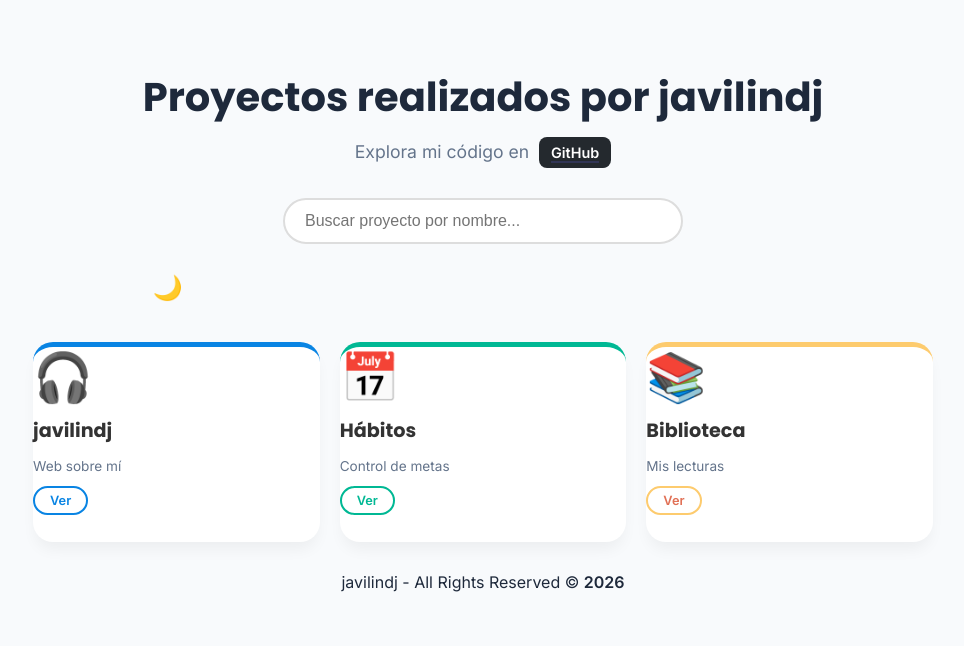
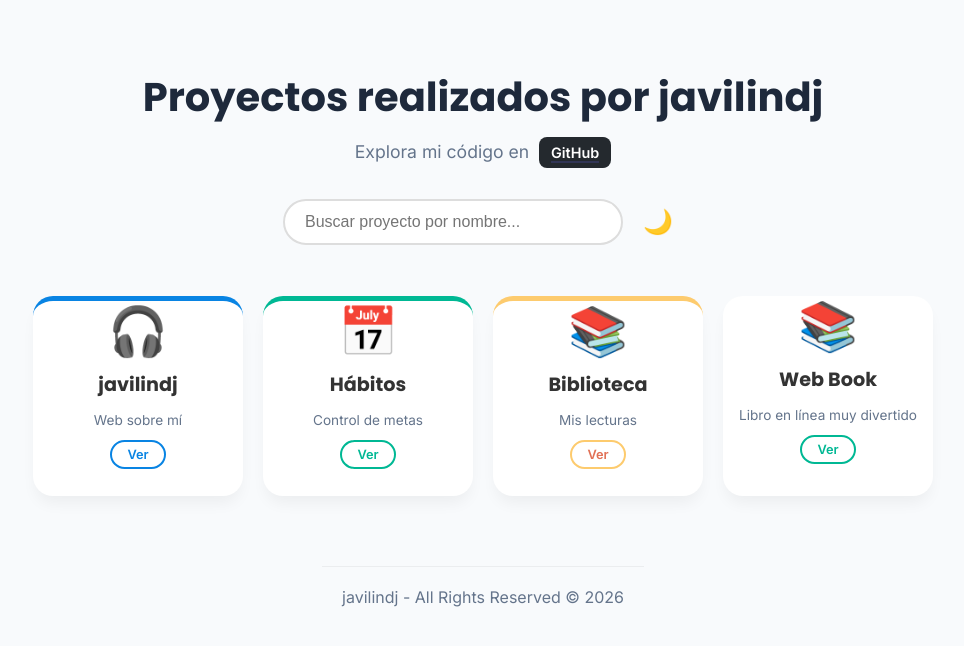
Before and after one commit to debescreerenti23/portfolio, a plain HTML site: page index.html in a window 1280 px wide. Shown: the whole page, without its empty margins (157-1121 px from the left). Drawn offline with Linux system fonts and the light colour scheme.

Commit message:
add footer

```diff
--- /dev/null
+++ b/footer.js
@@ -0,0 +1,27 @@
+// Función para generar el footer universal
+function cargarFooter() {
+    const footerTemplate = `
+        <footer>
+            javilindj - All Rights Reserved &copy; <span id="year">${new Date().getFullYear()}</span>
+        </footer>
+    `;
+
+    // Lo insertamos al final del body
+    document.body.insertAdjacentHTML('beforeend', footerTemplate);
+}
+
+// Ejecutamos la función
+cargarFooter();
+
+/* CSS a aplicar
+
+footer {
+    text-align: center;
+    padding: 20px;
+    font-family: 'Inter', sans-serif;
+    color: #64748b;
+    border-top: 1px solid rgba(0,0,0,0.05);
+    margin-top: 40px;
+}
+
+*/
--- a/index.html
+++ b/index.html
@@ -13,23 +13,15 @@
         <p style="text-align: center;">Explora mi código en <a href="https://github.com/debescreerenti23" target="_blank" class="github-link"><span>GitHub</span></a></p>
         <div class="search-container">
             <input type="text" id="buscador" placeholder="Buscar proyecto por nombre...">
+            <button id="theme-toggle" class="btn-theme">🌙</button>
         </div>
-        <button id="theme-toggle" class="btn-theme">🌙</button>
+
     </div>
 
 
 
    <div id="cards-container" class="cards-container"></div>
-
-
-
-
-    <div class="footer">
-        <footer>
-            javilindj - All Rights Reserved &copy; <strong>2026</strong>
-        </footer>
-    </div>
-
+    <script src="footer.js"></script>
     <script src="main.js"></script>
 </body>
 </html>
--- a/main.js
+++ b/main.js
@@ -1,7 +1,8 @@
 const proyectos = [
     { titulo: "javilindj", descripcion: "Web sobre mí", link: "https://debescreerenti23.github.io/dj-website/", sticker: "🎧", clase: "t-personal" },
     { titulo: "Hábitos", descripcion: "Control de metas", link: "https://debescreerenti23.github.io/mis-habitos/", sticker: "📅", clase: "t-habitos" },
-    { titulo: "Biblioteca", descripcion: "Mis lecturas", link: "https://debescreerenti23.github.io/mi-biblioteca/", sticker: "📚", clase: "t-biblioteca" }
+    { titulo: "Biblioteca", descripcion: "Mis lecturas", link: "https://debescreerenti23.github.io/mi-biblioteca/", sticker: "📚", clase: "t-biblioteca" },
+    { titulo: "Web Book", descripcion: "Libro en línea muy divertido", link: "https://debescreerenti23.github.io/web-book/", sticker: "📚", clase: "t-webbook"}
 ];
 
 const contenedor = document.getElementById('cards-container');
--- a/style.css
+++ b/style.css
@@ -36,6 +36,7 @@
     min-height: 200px; /* Añade esto */
     max-width: 900px;
     margin: 30px auto;
+
 }
 /* Mejora en las tarjetas para que se vean "Premium" */
 .card {
@@ -43,6 +44,7 @@
     border: none; /* Quitamos el borde rígido */
     box-shadow: 0 10px 15px -3px rgba(0, 0, 0, 0.05); /* Sombra suave */
     border-radius: 20px; /* Bordes más redondeados */
+    text-align: center;
 }
 
 .card h3 {
@@ -209,3 +211,12 @@ body {
     color: white !important; /* Sobreescribimos el color verde previo */
     font-style: normal !important;
 }
+
+footer {
+    text-align: center;
+    padding: 20px;
+    font-family: 'Inter', sans-serif;
+    color: #64748b;
+    border-top: 1px solid rgba(0,0,0,0.05);
+    margin-top: 40px;
+}
```
